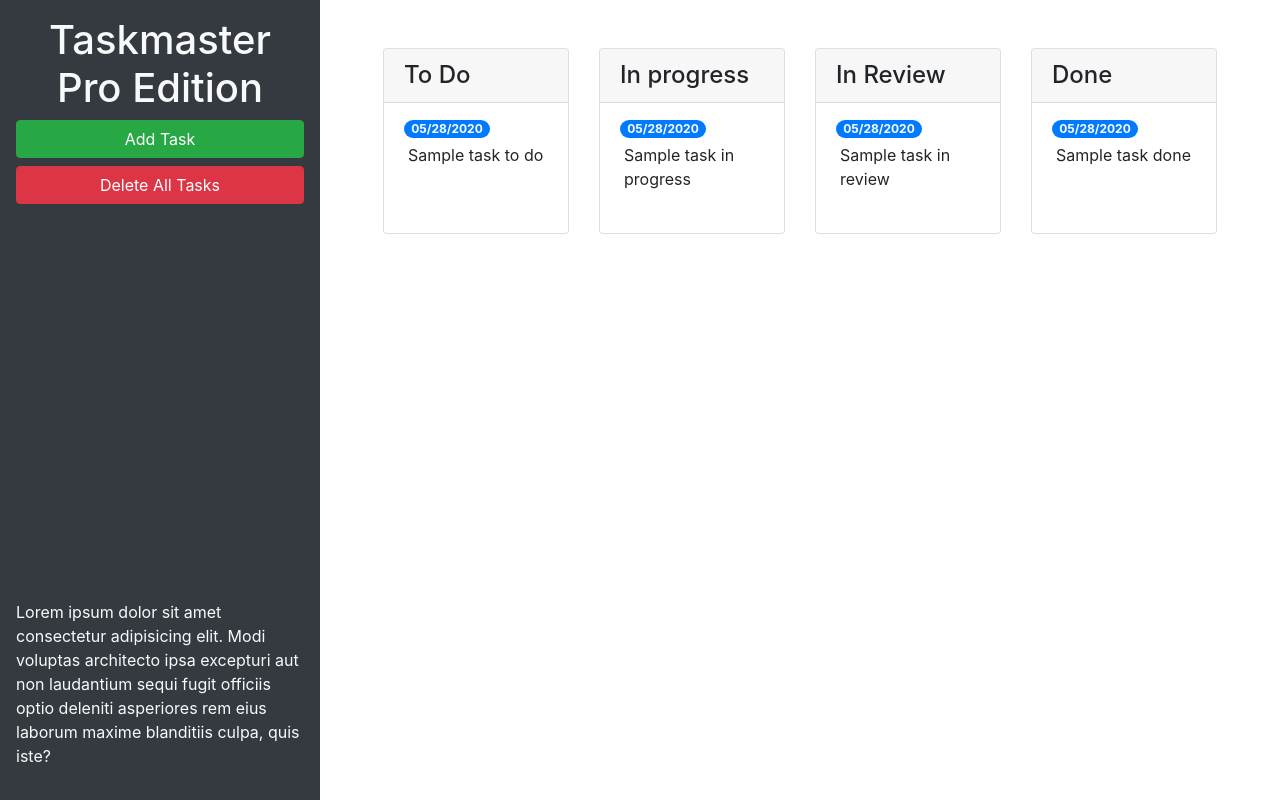
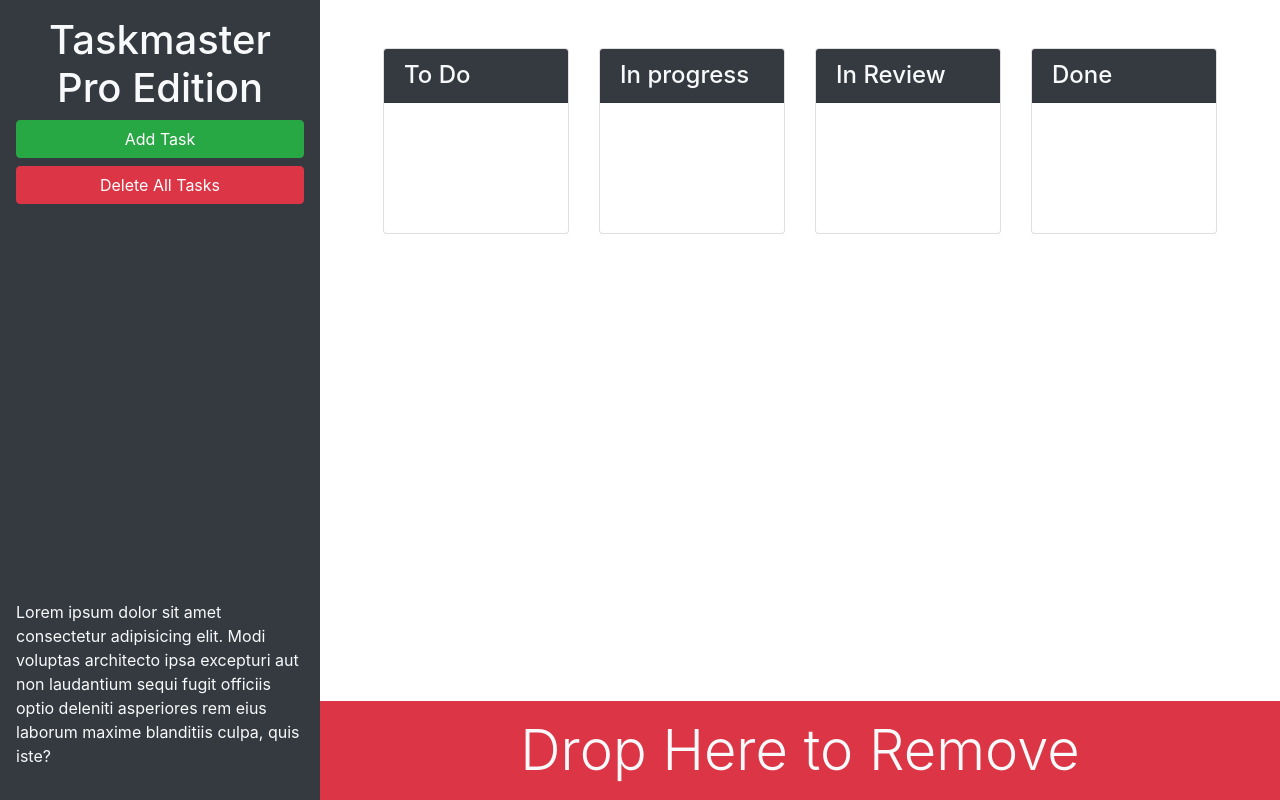
Before and after one commit to sas1300/taskmaster-pro, a plain HTML site: page index.html in a window 1280 px wide. Drawn offline with nearby package versions, Linux system fonts and the light colour scheme.

Commit message:
trash zone

```diff
--- a/index.html
+++ b/index.html
@@ -13,27 +13,29 @@
 <body>
 
   <div class="row min-vh-100 no-gutters">
-    <header class="col-12 col-lg-3 bg-dark text-light d-flex flex-column p-4 p-lg-3">
+    <header class="col-12 col-lg-3 bg-dark text-light sticky-top d-flex flex-column p-4 p-lg-3">
       <h1 class="text-center">Taskmaster Pro Edition</h1>
       <button id="create-task" class="btn btn-block btn-success" data-toggle="modal" data-target="#task-form-modal">Add
         Task</button>
       <button id="remove-tasks" class="btn btn-block btn-danger">Delete All Tasks</button>
-      <p class="mt-auto">Lorem ipsum dolor sit amet consectetur adipisicing elit. Modi voluptas architecto ipsa
+      <p class="mt-auto d-none d-lg-block">Lorem ipsum dolor sit amet consectetur adipisicing elit. Modi voluptas architecto ipsa
         excepturi aut non
         laudantium sequi fugit officiis optio deleniti asperiores rem eius laborum maxime blanditiis culpa, quis iste?
       </p>
     </header>
 
-    <main class="col-12 col-lg-9">
+    <main class="col-12 col-lg-9 d-flex flex-column">
       <div class="m-5 row justify-content-around">
         <!-- todo start -->
         <div class="col-12 col-md-6 col-xl-3 mb-3">
           <div class="card">
-          <h4 class="card-header">To Do</h4>
+          <h4 class="card-header bg-dark text-light">To Do</h4>
             <ul id="list-toDo" class="list-group list-group-flush">
               <li class="list-group-item">
-              <span class="badge badge-primary badge-pill">05/28/2020</span>
-              <p class="m-1">Sample task to do</p>
+              <span class="badge badge-primary badge-pill"></span>
+              <p class="m-1">
+
+              </p>
             </li>
             </ul>
           </div>
@@ -42,11 +44,13 @@
   <!-- in progress start -->
       <div class="col-12 col-md-6 col-xl-3 mb-3">
         <div class="card">
-          <h4 class="card-header">In progress</h4>
+          <h4 class="card-header bg-dark text-light">In progress</h4>
           <ul id="list-inProgress" class="list-group list-group-flush">
             <li class="list-group-item">
-              <span class="badge badge-primary badge-pill">05/28/2020</span>
-              <p class="m-1">Sample task in progress</p>
+              <span class="badge badge-primary badge-pill"></span>
+              <p class="m-1">
+
+              </p>
             </li>
           </ul>
         </div>
@@ -55,11 +59,13 @@
   <!--in review start-->
     <div class="col-12 col-md-6 col-xl-3 mb-3">
       <div class="card">
-        <h4 class="card-header">In Review</h4>
+        <h4 class="card-header bg-dark text-light">In Review</h4>
         <ul id="list-inReview" class="list-group list-group-flush">
           <li class="list-group-item">
-            <span class="badge badge-primary badge-pill">05/28/2020</span>
-            <p class="m-1">Sample task in review</p>
+            <span class="badge badge-primary badge-pill"></span>
+            <p class="m-1">
+
+            </p>
           </li>
         </ul>
       </div>
@@ -68,16 +74,23 @@
   <!-- done start -->
     <div class="col-12 col-md-6 col-xl-3 mb-3">
       <div class="card">
-        <h4 class="card-header">Done</h4>
+        <h4 class="card-header bg-dark text-light">Done</h4>
         <ul id="list-done" class="list-group list-group-flush">
           <li class="list-group-item">
-            <span class="badge badge-primary badge-pill">05/28/2020</span>
-            <p class="m-1">Sample task done</p>
+            <span class="badge badge-primary badge-pill"></span>
+            <p class="m-1">
+
+            </p>
           </li>
         </ul>
       </div>
     </div>
   <!-- done end -->
+  </div>
+  <!--Trash dropzone -->
+  <div id="trash" class="mt-auto">
+    <div class="w-100 bg-danger p-3 text-center text-light display-4">Drop Here to Remove
+    </div>
   </div>
   </main>
   </div>
```
